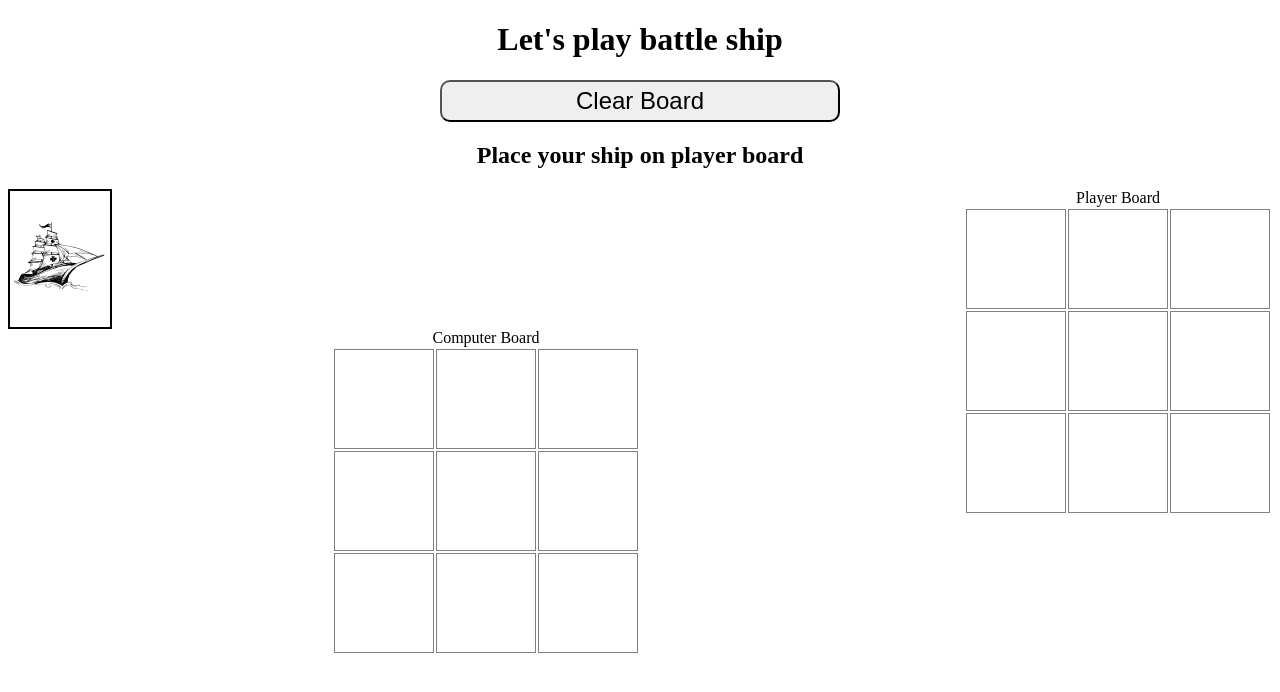
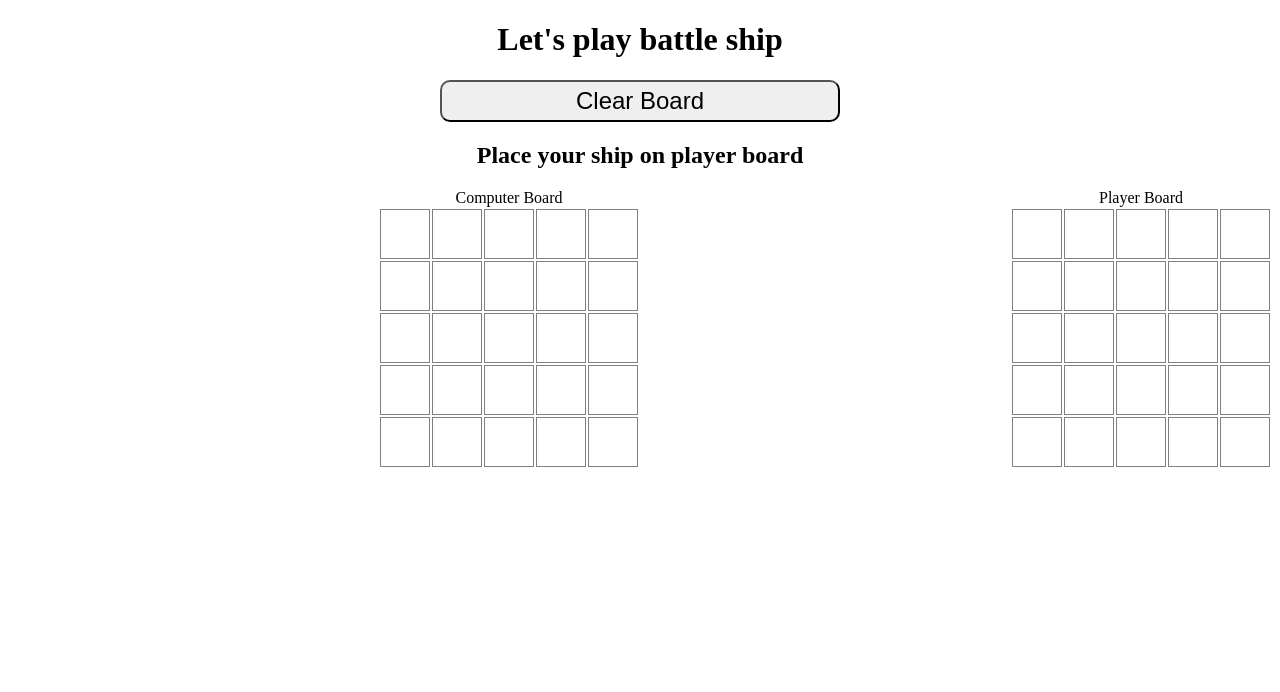
Before and after one commit to alicedunn/WDI-project-one, a PHP site: page / in a window 1280 px wide. Shown: the top 692 px of the page. Run offline with PHP 8.4, Linux system fonts and the light colour scheme; some libraries are stand-ins or nearby versions.

Commit message:
multi ship version added, drag and drop removed

```diff
--- a/css/style.css
+++ b/css/style.css
@@ -4,8 +4,8 @@ table {
 }
 td {
   border: 1px solid grey;
-  width: 100px;
-  height: 100px;
+  width: 50px;
+  height: 50px;
   text-align: center;
   font-size: 20px;
   box-sizing:border-box;
@@ -14,8 +14,13 @@ h1 {
   text-align: center;
 }
 .placedShip {
-  background-image: url("../battleship.jpg");
+  background-image: url("../Ship.jpg");
   background-size: cover;
+}
+.hit {
+  background-image: url("../boom.png");
+  background-size: cover;
+  color: transparent;
 }
 
 .playerBoard {
--- a/index.html
+++ b/index.html
@@ -21,29 +21,48 @@
     <td id="p1" class="box"></td>
     <td id="p2" class="box"></td>
     <td id="p3" class="box"></td>
+    <td id="p4" class="box"></td>
+    <td id="p5" class="box"></td>
   </tr>
 </thead>
 <tbody>
   <tr>
-    <td id="p4" class="box"></td>
-    <td id="p5" class="box"></td>
     <td id="p6" class="box"></td>
+    <td id="p7" class="box"></td>
+    <td id="p8" class="box"></td>
+    <td id="p9" class="box"></td>
+    <td id="p10" class="box"></td>
+  </tr>
+</tbody>
+<tbody>
+  <tr>
+    <td id="p11" class="box"></td>
+    <td id="p12" class="box"></td>
+    <td id="p13" class="box"></td>
+    <td id="p14" class="box"></td>
+    <td id="p15" class="box"></td>
+  </tr>
+</tbody>
+<tbody>
+  <tr>
+    <td id="p16" class="box"></td>
+    <td id="p17" class="box"></td>
+    <td id="p18" class="box"></td>
+    <td id="p19" class="box"></td>
+    <td id="p20" class="box"></td>
   </tr>
 </tbody>
 <tfoot>
   <tr>
-    <td id="p7" class="box"></td>
-    <td id="p8" class="box"></td>
-    <td id="p9" class="box"></td>
+    <td id="p21" class="box"></td>
+    <td id="p22" class="box"></td>
+    <td id="p23" class="box"></td>
+    <td id="p24" class="box"></td>
+    <td id="p25" class="box"></td>
   </tr>
 </tfoot>
 </table>
 
-<div id="ship">
-<p>
-<img src="./Ship.jpg" height="100px">
-</p>
-</div>
 
 <table class="computerBoard">
 <caption>Computer Board</caption>
@@ -52,20 +71,44 @@
     <td id="c1" class="comp"></td>
     <td id="c2" class="comp"></td>
     <td id="c3" class="comp"></td>
+    <td id="c4" class="comp"></td>
+    <td id="c5" class="comp"></td>
   </tr>
 </thead>
 <tbody>
   <tr>
-    <td id="c4" class="comp"></td>
-    <td id="c5" class="comp"></td>
     <td id="c6" class="comp"></td>
+    <td id="c7" class="comp"></td>
+    <td id="c8" class="comp"></td>
+    <td id="c9" class="comp"></td>
+    <td id="c10" class="comp"></td>
+  </tr>
+</tbody>
+<tbody>
+  <tr>
+    <td id="c11" class="comp"></td>
+    <td id="c12" class="comp"></td>
+    <td id="c13" class="comp"></td>
+    <td id="c14" class="comp"></td>
+    <td id="c15" class="comp"></td>
+  </tr>
+</tbody>
+<tbody>
+  <tr>
+    <td id="c16" class="comp"></td>
+    <td id="c17" class="comp"></td>
+    <td id="c18" class="comp"></td>
+    <td id="c19" class="comp"></td>
+    <td id="c20" class="comp"></td>
   </tr>
 </tbody>
 <tfoot>
   <tr>
-    <td id="c7" class="comp"></td>
-    <td id="c8" class="comp"></td>
-    <td id="c9" class="comp"></td>
+    <td id="c21" class="comp"></td>
+    <td id="c22" class="comp"></td>
+    <td id="c23" class="comp"></td>
+    <td id="c24" class="comp"></td>
+    <td id="c25" class="comp"></td>
   </tr>
 </tfoot>
 </table>
--- a/js/app.js
+++ b/js/app.js
@@ -1,3 +1,7 @@
+var count=0;
+var compShipsRemaining = 5;
+var playShipsRemaining = 5;
+
 $(function(){
   setup();
   addResetListener();
@@ -6,62 +10,99 @@ $(function(){
 function setup(){
   $("td.box").on("click", function(){
     $(this).toggleClass("placedShip");
-    $(this).css("background-image", "./battleship.jpg" )
-    var select = Math.ceil(Math.random()*9);
+    $(this).css("background-image", "./battleship.jpg" );
+
+    var select = Math.ceil(Math.random()*25);
     $("td#c"+select+".comp").toggleClass("computerShip");
-    $("td").off("click");
-    playerMove()
-  })
-}
+    count++;
+
+    if(count === 5) {
+      playerMove();
+      $("td.box").off('click');
+    }
+  });
+  // else {
+  //   $("td").off("click");
+  //   playerMove();
+  //   }
+};
 
 function playerMove(){
   $("h2").text("guess where the computer's ship is on the computer board!");
   $("td.comp").on("click", function(){
     playerGo= $(event.target);
     if (playerGo.hasClass("computerShip")){
-      $("h2").text("Player hit, you Win!");
-      playerGo.css("background-image", "url(./boom.png)");
-      playerGo.css("background-size", "cover")
-      $("td").off("click");
+      $(this).off("click");
+      $("h2").text("Player hit, have another go!");
+      playerGo.toggleClass('hit')
+      compShipsRemaining --;
+      checkForWin();
       }
+     }
     else {
-    playerGo.text("miss")
+    $(this).off("click");
+    playerGo.text("miss");
     computerMove();
     }
   })
 }
 
 function computerMove(){
-  var computerChoose = Math.ceil(Math.random()*9);
+  var computerChoose = Math.ceil(Math.random()*25);
   console.log(computerChoose)
   if ($("td#p"+computerChoose+".box").text().length === 0){
     compSelect = $("td#p"+computerChoose+".box");
     if (compSelect.hasClass("placedShip")){
-      $("h2").text("Computer hit you! Computer Wins!");
-      compSelect.css("background-color", "transparent")
-      compSelect.css("background-image", "url(./boom.png)");
-      compSelect.css("background-size", "cover");
-      $("td").off("click");
+      $("h2").text("Computer hit you!");
+      compSelect.toggleClass("hit");
+      compSelect.text("hit")
+      playShipsRemaining --;
+      checkForWin();
     }
     else {
-      $("h2").text("You Missed! Computer chose and missed. Try again")
       compSelect.text("miss");
+      $("h2").text("player go")
     }
   }else
   computerMove();
+}
+
+function checkForWin(){
+  if(playShipsRemaining == 0){
+    $("td").off("click")
+    displayWinner();
+  }
+  else if(compShipsRemaining == 0){
+    $("td").off("click");
+    displayWinner();
+  }
+  else {
+
+  }
 }
 
 function addResetListener (){
   $("#reset").on("click", function(){
   $("h2").text("Place your ship on player board");
   for (var i=0; i<$(".box").length+1; i++){
-    $("td#p"+i+".box").removeClass("placedShip computerShip");
-    $("td#p"+i+".box").css("background-image", "")
+    $("td#p"+i+".box").removeClass("placedShip computerShip hit");
     $("td#p"+i+".box").text("");
-    $("td#c"+i+".comp").removeClass("placedShip computerShip");
-    $("td#c"+i+".comp").css("background-image", "")
+    $("td#c"+i+".comp").removeClass("placedShip computerShip hit");
     $("td#c"+i+".comp").text("");
+    count = 0
+    playShipsRemaining = 5;
+    compShipsRemaining = 5;
     }
     setup();
   })
 }
+
+function displayWinner(){
+  console.log("winner")
+  if (compShipsRemaining == 0){
+    $("h2").text("Congrats, you have won the game!")
+  }
+  else {
+    $("h2").text("Sorry, computer won this time")
+  }
+}
```
